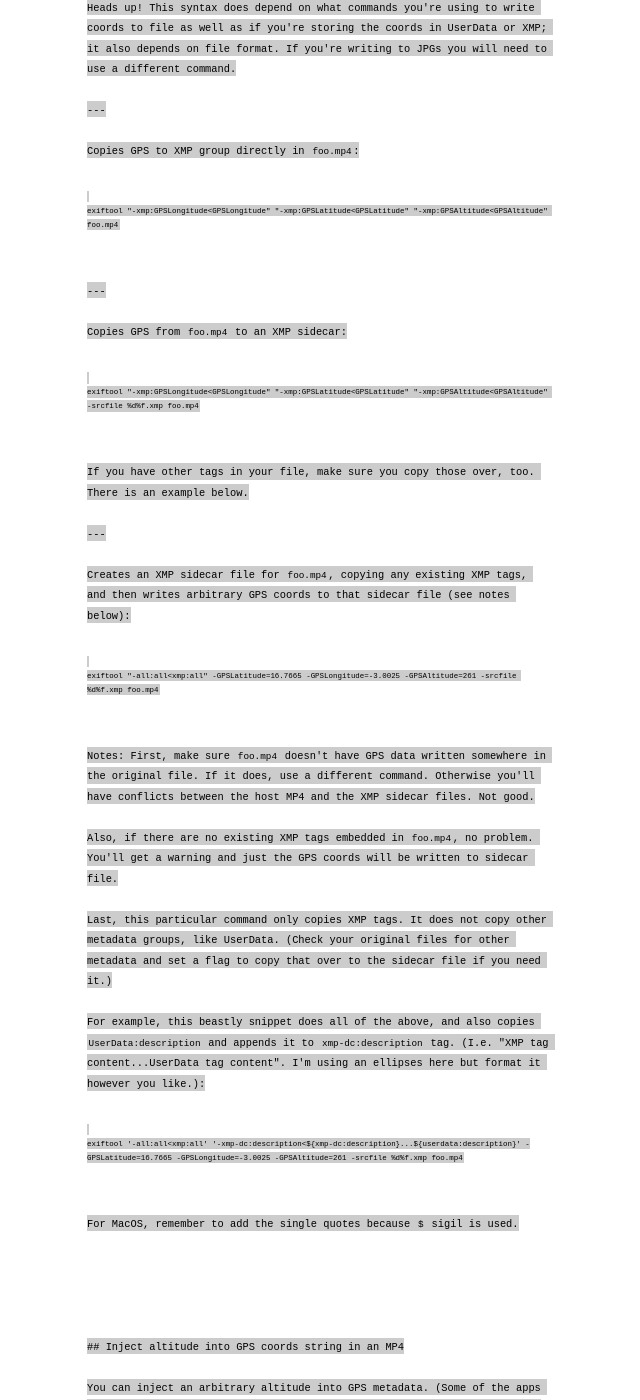
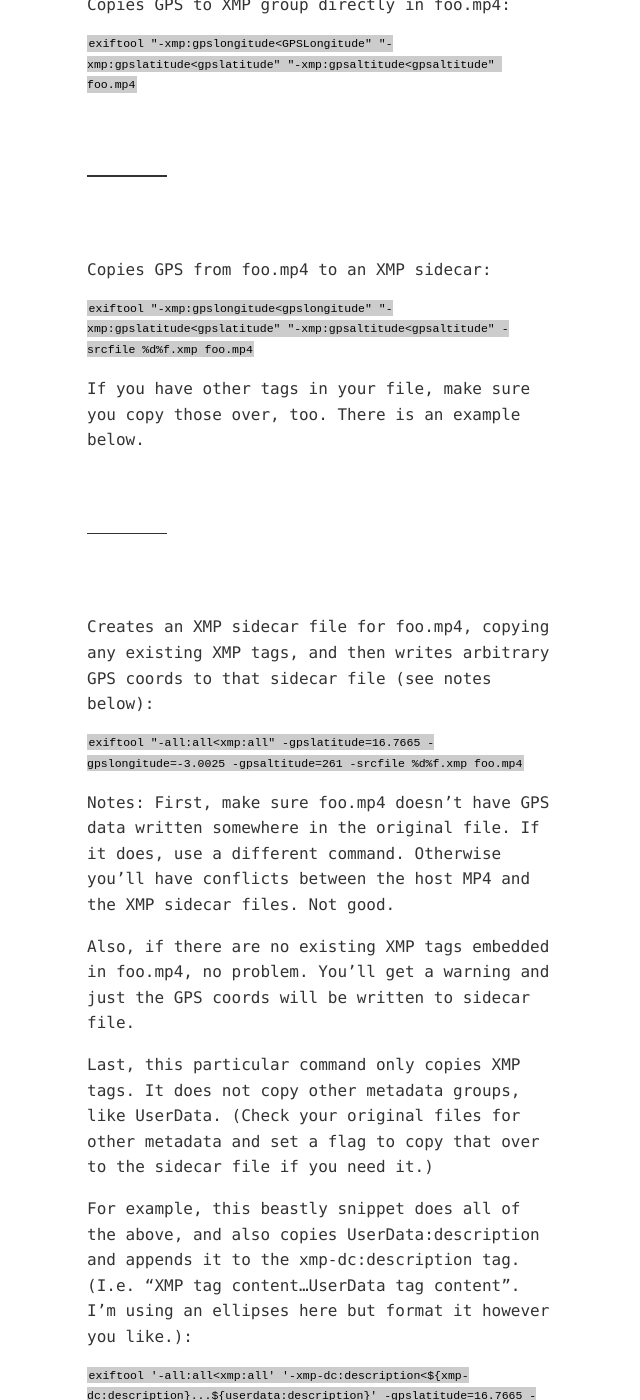
Before and after one commit to zachmccabe/zachmccabe.github.io, a Jekyll site: the page built from _tools/exiftool-notes.md, in a window 1280 px wide and 1400 px high, scrolled down 8989 px. Shown: the whole window, without its empty margins (321-961 px from the left). Built offline with Jekyll 4.4.1, drawn with Linux system fonts in a browser that asks for light colours; some of the changed text lies outside the part shown.

Commit message:
Update exiftool-notes.md
Fixing `pre` `code` tag formatting. Fixing minor typos.

```diff
--- a/_tools/exiftool-notes.md
+++ b/_tools/exiftool-notes.md
@@ -44,9 +44,9 @@
 
 Displays the metadata in a file:
 
-<pre><code>
-exiftool -a -u -g1 foo.jpg
-</code></pre>
+<pre>
+<code>exiftool -a -u -g1 foo.jpg</code>
+</pre>
 
 I use this all the time to see how different cameras and apps write metadata to image files. It's great for verifying what's in the file and for troubleshooting problems. It might be all you need.
 
@@ -54,9 +54,9 @@
 
 Checks which version you're running, and shows other helpful details:
 
-<pre><code>
-exiftool -ver -v2
-</code></pre>
+<pre>
+<code>exiftool -ver -v2</code>
+</pre>
 
 Note: Security researchers [found] a serious security vulnerability in older versions of ExifTool. (It's over my head but I believe the greatest risk is to servers?) This was patched in v 12.24. ExifTool is well-maintained, and has been for a long time. Bugs are fixed and new improvements are added at a steady pace. You'll want to stay up-to-date with the latest version.
 
@@ -68,19 +68,19 @@
 
 ---
 
-Restores your borked metadata for <code>foo.jpg</code> in the current directory:
+Restores your borked metadata for foo.jpg in the current directory:
 
-<pre><code>
-exiftool -restore_original foo.jpg
-</code></pre>
+<pre>
+<code>exiftool -restore_original foo.jpg</code>
+</pre>
 
-Note: This works because ExifTool automatically takes a metadata snapshot the first time you write to <code>foo.jpg</code> using ExifTool. If you first write a caption using, e.g. Photo Mechanic, and then write over that tag with ExifTool, the snapshot will only go as far back as when ExifTool first wrote the file.
+Note: This works because ExifTool automatically takes a metadata snapshot the first time you write to foo.jpg using ExifTool. If you first write a caption using, e.g. Photo Mechanic, and then write over that tag with ExifTool, the snapshot will only go as far back as when ExifTool first wrote the file.
 
-Prevents capture of metadata snapshot when writing to <code>foo.jpg</code>:
+Prevents capture of metadata snapshot when writing to foo.jpg:
 
-<pre><code>
-exiftool -overwrite_original [some flag here] foo.jpg
-</code></pre>
+<pre>
+<code>exiftool -overwrite_original [some flag here] foo.jpg</code>
+</pre>
 
 
 
@@ -88,7 +88,7 @@
 
 ## Writing directly into video files
 
-1. It is safe to write to the XMP block with MP4 and MOV files with ExifTool. <code>UserData</code> and <code>Keys</code> work fine, too.
+1. It is safe to write to the XMP block with MP4 and MOV files with ExifTool. UserData and Keys work fine, too.
 2. Trying to write to other blocks might cause file corruption!
 3. Few apps can read XMP block from within MP4 or MOV files, though. (Watch out for syncing issues and collisions.) XMP sidecar files have wider support.
 
@@ -102,17 +102,17 @@
 
 ---
 
-Copies file name and XMP description tag from <code>foo.mp4</code> to a TXT file with the same name. (If <code>foo.txt</code> already exists, the <code>!</code> operator overwrites the file):
+Copies file name and XMP description tag from foo.mp4 to a TXT file with the same name. (If foo.txt already exists, the <code>!</code> operator overwrites the file):
 
-<pre><code>
-exiftool -textOut! txt -FileName -xmp-dc:description foo.mp4
-</code></pre>
+<pre>
+<code>exiftool -textOut! txt -FileName -xmp-dc:description foo.mp4</code>
+</pre>
 
-Do the same thing for all MP4s in the current directory, writing TXT files to subdirectory <code>foo</code>:
+Do the same thing for all MP4s in the current directory, writing TXT files to subdirectory foo:
 
-<pre><code>
-exiftool -FileName -xmp-dc:description -textOut! foo/%f.txt -ext mp4 .
-</code></pre>
+<pre>
+<code>exiftool -FileName -xmp-dc:description -textOut! foo/%f.txt -ext mp4 .</code>
+</pre>
 
 If you are using ExifTool in the current directory, include a <code>.</code> period at the end of the line. Otherwise, you need to include your <code>path/to/dir</code>.
 
@@ -120,35 +120,35 @@
 
 ---
 
-Copies text from <code>foo.txt</code> to XMP description tag in <code>bar.jpg</code>:
+Copies text from foo.txt to XMP description tag in bar.jpg:
 
-<pre><code>
-exiftool "-xmp-dc:description<=foo.txt" bar.jpg
-</code></pre>
+<pre>
+<code>exiftool "-xmp-dc:description<=foo.txt" bar.jpg</code>
+</pre>
 
-Copies text from <code>foo.txt</code> to XMP description tag in all JPGs in current directory (writes the same content to all images):
+Copies text from foo.txt to XMP description tag in all JPGs in current directory (writes the same content to all images):
 
-<pre><code>
-exiftool "-xmp-dc:description<=foo.txt" -ext jpg .
-</code></pre>
+<pre>
+<code>exiftool "-xmp-dc:description<=foo.txt" -ext jpg .</code>
+</pre>
 
 ---
 
 Displays any files in current directory that have XMP label tag:
 
-<pre><code>
-exiftool -if '$XMP-xmp:Label' -XMP-xmp:label .
-</code></pre>
+<pre>
+<code>exiftool -if '$XMP-xmp:Label' -XMP-xmp:label .</code>
+</pre>
 
 This will display both the file name and the color of the label tag. For MacOS, remember to add the single quotes because <code>$</code> sigil is used.
 
 ---
 
-Finds any JPG files in current directory that have Red XMP label, then, for files that match, writes the label and XMP description tags to <code>foo.csv</code>:
+Finds any JPG files in current directory that have Red XMP label, then, for files that match, writes the label and XMP description tags to foo.csv:
 
-<pre><code>
-exiftool -ext jpg -if '$xmp-xmp:label =~ /Red/i' -csv -xmp-xmp:label -xmp-dc:description . >foo.csv
-</code></pre>
+<pre>
+<code>exiftool -ext jpg -if '$xmp-xmp:label =~ /Red/i' -csv -xmp-xmp:label -xmp-dc:description . >foo.csv</code>
+</pre>
 
 Note: The <code>i</code> in <code>/Red/i</code> makes if statement case insensitive. However, Photo Mechanic is picky and only recognizes XMP label if it is capitalized. Use Red, Yellow, Green, Blue, Purple, Cyan, Brown, Trash, None if you're writing to file. I'm not sure about other apps like Bridge, C1.
 
@@ -156,13 +156,13 @@
 
 Finds XMP sidecar files in current directory that have XMP city tag, then prepends those tags to the XMP description tag. (I.e. "City...Description". I'm using an ellipses here but format it however you like.):
 
-<pre><code>
-exiftool -ext xmp '-xmp-dc:description<${xmp-iptcext:locationcreatedcity}...${xmp-dc:description}' .
-</code></pre>
+<pre>
+<code>exiftool -ext xmp '-xmp-dc:description<${xmp-iptcext:locationcreatedcity}...${xmp-dc:description}' .</code>
+</pre>
 
 For MacOS, remember to add the single quotes because <code>$</code> sigil is used.
 
-There are multiple ways to store the same location info in XMP. (Within the XMP group alone, location tags can be written to <code>xmp-photoshop</code>, <code>xmp-iptccore</code>, <code>xmp-iptcext</code>.)
+There are multiple ways to store the same location info in XMP. (Within the XMP group alone, location tags can be written to xmp-photoshop, xmp-iptccore, xmp-iptcext.)
 
 For JPGs, location tags might also be in EXIF or IPTC groups. Photo Mechanic and some other apps can read and write these tags, and will try to sync all of them. Redundancy is important in metadata because most apps only read a few specific tags. Fiendishly arcane. If you want to use ExifTool to write location tags, you'll need to be specific. Here is a table of example location tags from just the XMP group:
 
@@ -253,88 +253,87 @@
 
 ## Writing and copying GPS in video files
 
-Copies GPS coordinates from all MP4 files in current directory to <code>foo.csv</code>:
+Copies GPS coordinates from all MP4 files in current directory to foo.csv:
 
-<pre><code>
-exiftool -csv -gpslatitude -gpslongitude -gpsaltitude -n -ext mp4 . >foo.csv
-</code></pre>
+<pre>
+<code>exiftool -csv -gpslatitude -gpslongitude -gpsaltitude -n -ext mp4 . >foo.csv</code>
+</pre>
 
-Note: You can output to CSV or TXT, e.g.: <code>bar.txt</code> instead of the above example. This snippet will also work for other types of image files that have embedded GPS coordinates, like JPGs, MOVs or XMP sidecar files.
+Note: You can output to CSV or TXT, e.g.: bar.txt instead of the above example. This snippet will also work for other types of image files that have embedded GPS coordinates, like JPGs, MOVs or XMP sidecar files.
 
 ---
 
-If you are going to write geolocation info directly into video files, it can help to write to <code>UserData</code> with MP4s and to <code>Keys</code> for MOV files. Like with all metadata, it really depends on your workflow and what is supported by the apps you use to manage your picture library. (Personally, I either write to <code>XMP</code> directly within the file or write to an XMP sidecar file.)
+If you are going to write geolocation info directly into video files, it can help to write to UserData with MP4s and to Keys for MOV files. Like with all metadata, it really depends on your workflow and what is supported by the apps you use to manage your picture library. (Personally, I either write to XMP directly within the file or write to an XMP sidecar file.)
 
-For an MP4 file, try writing GPS coords into <code>UserData</code>:
+For an MP4 file, try writing GPS coords into UserData:
 
 <pre><code>
-exiftool -UserData:GPSCoordinates="16.7665,-3.0025,261" foo.mp4
+exiftool -userdata:gpscoordinates="16.7665,-3.0025,261" foo.mp4
 </code></pre>
 
-For an MOV file, try writing GPS coords into <code>Keys</code>:
+For an MOV file, try writing GPS coords into Keys:
 
-<pre><code>
-exiftool -Keys:GPSCoordinates="16.7665,-3.0025,261" bar.mp4
-</code></pre>
+<pre>
+<code>exiftool -keys:gpscoordinates="16.7665,-3.0025,261" bar.mp4</code>
+</pre>
 
 UserData and Keys are subgroups of the Quicktime group. Writing to these tags will work with some video files (specifically MP4 and MOV). These tags won't work at all for JPGs or other stills files that don't support the Quicktime metadata block.
 
-The <code>GPSCoordinates</code> tag is a composite tag related to the related to the Quicktime group and, again, won't work on JPGs or other types of files. It's very handy for MP4 and MOV files because it allows you to enter your GPS as an x,y,z string all in the same flag.
+The gpscoordinates tag is a composite tag related to the related to the Quicktime group and, again, won't work on JPGs or other types of files. It's very handy for MP4 and MOV files because it allows you to enter your GPS as an x,y,z string all in the same flag.
 
 X,Y,Z = latitude, longitude, altitude.
 
 Z = altitude in meters above sea level. Negative altitude works, too, if you're in Death Valley or somewhere real exciting.
 
-For coordinates in the southern or western hemisphere, you can either use <code>-</code> negative symbol before your coordinate, or use <code>S</code> or <code>W</code> after your coordinate. E.g.:
+For coordinates in the southern or western hemisphere, you can either use <code>-</code> minus symbol before your coordinate, or use <code>S</code> or <code>W</code> after your coordinate. E.g.:
 
-<pre><code>
+<pre>
 GALAPAGOS ISLANDS
 0.5S,90.5W
 -0.5,-90.5
-<code></pre>
+</pre>
 
 Heads up! This syntax does depend on what commands you're using to write coords to file as well as if you're storing the coords in UserData or XMP; it also depends on file format. If you're writing to JPGs you will need to use a different command.
 
 ---
 
-Copies GPS to XMP group directly in <code>foo.mp4</code>:
+Copies GPS to XMP group directly in foo.mp4:
 
-<pre><code>
-exiftool "-xmp:GPSLongitude<GPSLongitude" "-xmp:GPSLatitude<GPSLatitude" "-xmp:GPSAltitude<GPSAltitude" foo.mp4
-</code></pre>
+<pre>
+<code>exiftool "-xmp:gpslongitude<GPSLongitude" "-xmp:gpslatitude<gpslatitude" "-xmp:gpsaltitude<gpsaltitude" foo.mp4</code>
+</pre>
 
 ---
 
-Copies GPS from <code>foo.mp4</code> to an XMP sidecar:
+Copies GPS from foo.mp4 to an XMP sidecar:
 
-<pre><code>
-exiftool "-xmp:GPSLongitude<GPSLongitude" "-xmp:GPSLatitude<GPSLatitude" "-xmp:GPSAltitude<GPSAltitude" -srcfile %d%f.xmp foo.mp4
-</code></pre>
+<pre>
+<code>exiftool "-xmp:gpslongitude<gpslongitude" "-xmp:gpslatitude<gpslatitude" "-xmp:gpsaltitude<gpsaltitude" -srcfile %d%f.xmp foo.mp4</code>
+</pre>
 
 If you have other tags in your file, make sure you copy those over, too. There is an example below.
 
 ---
 
-Creates an XMP sidecar file for <code>foo.mp4</code>, copying any existing XMP tags, and then writes arbitrary GPS coords to that sidecar file (see notes below):
+Creates an XMP sidecar file for foo.mp4, copying any existing XMP tags, and then writes arbitrary GPS coords to that sidecar file (see notes below):
 
-<pre><code>
-exiftool "-all:all<xmp:all" -GPSLatitude=16.7665 -GPSLongitude=-3.0025 -GPSAltitude=261 -srcfile %d%f.xmp foo.mp4
-</code></pre>
+<pre>
+<code>exiftool "-all:all<xmp:all" -gpslatitude=16.7665 -gpslongitude=-3.0025 -gpsaltitude=261 -srcfile %d%f.xmp foo.mp4</code>
+</pre>
 
-Notes: First, make sure <code>foo.mp4</code> doesn't have GPS data written somewhere in the original file. If it does, use a different command. Otherwise you'll have conflicts between the host MP4 and the XMP sidecar files. Not good.
+Notes: First, make sure foo.mp4 doesn't have GPS data written somewhere in the original file. If it does, use a different command. Otherwise you'll have conflicts between the host MP4 and the XMP sidecar files. Not good.
 
-Also, if there are no existing XMP tags embedded in <code>foo.mp4</code>, no problem. You'll get a warning and just the GPS coords will be written to sidecar file.
+Also, if there are no existing XMP tags embedded in foo.mp4, no problem. You'll get a warning and just the GPS coords will be written to sidecar file.
 
 Last, this particular command only copies XMP tags. It does not copy other metadata groups, like UserData. (Check your original files for other metadata and set a flag to copy that over to the sidecar file if you need it.)
 
-For example, this beastly snippet does all of the above, and also copies <code>UserData:description</code> and appends it to <code>xmp-dc:description</code> tag. (I.e. "XMP tag content...UserData tag content". I'm using an ellipses here but format it however you like.):
+For example, this beastly snippet does all of the above, and also copies UserData:description and appends it to the xmp-dc:description tag. (I.e. "XMP tag content...UserData tag content". I'm using an ellipses here but format it however you like.):
 
-<pre><code>
-exiftool '-all:all<xmp:all' '-xmp-dc:description<${xmp-dc:description}...${userdata:description}' -GPSLatitude=16.7665 -GPSLongitude=-3.0025 -GPSAltitude=261 -srcfile %d%f.xmp foo.mp4
-</code></pre>
+<pre>
+<code>exiftool '-all:all<xmp:all' '-xmp-dc:description<${xmp-dc:description}...${userdata:description}' -gpslatitude=16.7665 -gpslongitude=-3.0025 -gpsaltitude=261 -srcfile %d%f.xmp foo.mp4</code>
+</pre>
 
 For MacOS, remember to add the single quotes because <code>$</code> sigil is used.
-
 
 
 
@@ -345,20 +344,20 @@
 
 I hesitate to add arbitrary altitude into coords string but, in some situations, it is more helpful than not.
 
-Injects altitude of 0 meters above sea level into <code>UserData:GPSCoordinates</code> string in <code>foo.mp4</code>, while maintaining the file's existing x,y coordinates:
+Injects altitude of 0 meters above sea level into UserData:GPSCoordinates string in foo.mp4, while maintaining the file's existing x,y coordinates:
 
-<pre><code>
-exiftool -ext mp4 '-UserData:GPSCoordinates<$GPSLatitude,$GPSLongitude,0' foo.mp4
-</code></pre>
+<pre>
+<code>exiftool -ext mp4 '-UserData:GPSCoordinates<$GPSLatitude,$GPSLongitude,0' foo.mp4</code>
+</pre>
 
 You can write this snippet, and then write one of the snippets above to copy full x,y,z coords to an XMP sidecar file.
 
 ---
 
-Injects altitude of 9999 meters above sea level into <code>UserData:GPSCoordinates</code> string for all MP4 files in current directory. Then, copies GPS x,y,z coords to XMP sidecar files for all MP4s in current directory. (I'm using a <code>|</code> pipe to string 2 commands together, one after another. There is probably a more efficient way to do this, though.):
+Injects altitude of 9999 meters above sea level into UserData:GPSCoordinates string for all MP4 files in current directory. Then, copies GPS x,y,z coords to XMP sidecar files for all MP4s in current directory. (I'm using a <code>|</code> pipe to string 2 commands together, one after another. There is probably a more efficient way to do this, though.):
 
-<pre><code>
-exiftool -ext mp4 '-UserData:GPSCoordinates<$GPSLatitude,$GPSLongitude,9999' . | exiftool ext -mp4 '-xmp:GPSLongitude<GPSLongitude' '-xmp:GPSLatitude<GPSLatitude' '-xmp:GPSAltitude<GPSAltitude' -srcfile %d%f.xmp .
-</code></pre>
+<pre>
+<code>exiftool -ext mp4 '-UserData:GPSCoordinates<$GPSLatitude,$GPSLongitude,9999' . | exiftool ext -mp4 '-xmp:GPSLongitude<GPSLongitude' '-xmp:GPSLatitude<GPSLatitude' '-xmp:GPSAltitude<GPSAltitude' -srcfile %d%f.xmp .</code>
+</pre>
 
 If you have other tags embedded in your files, you will need to add flags to copy them over to the XMP sidecar files, too.
```
